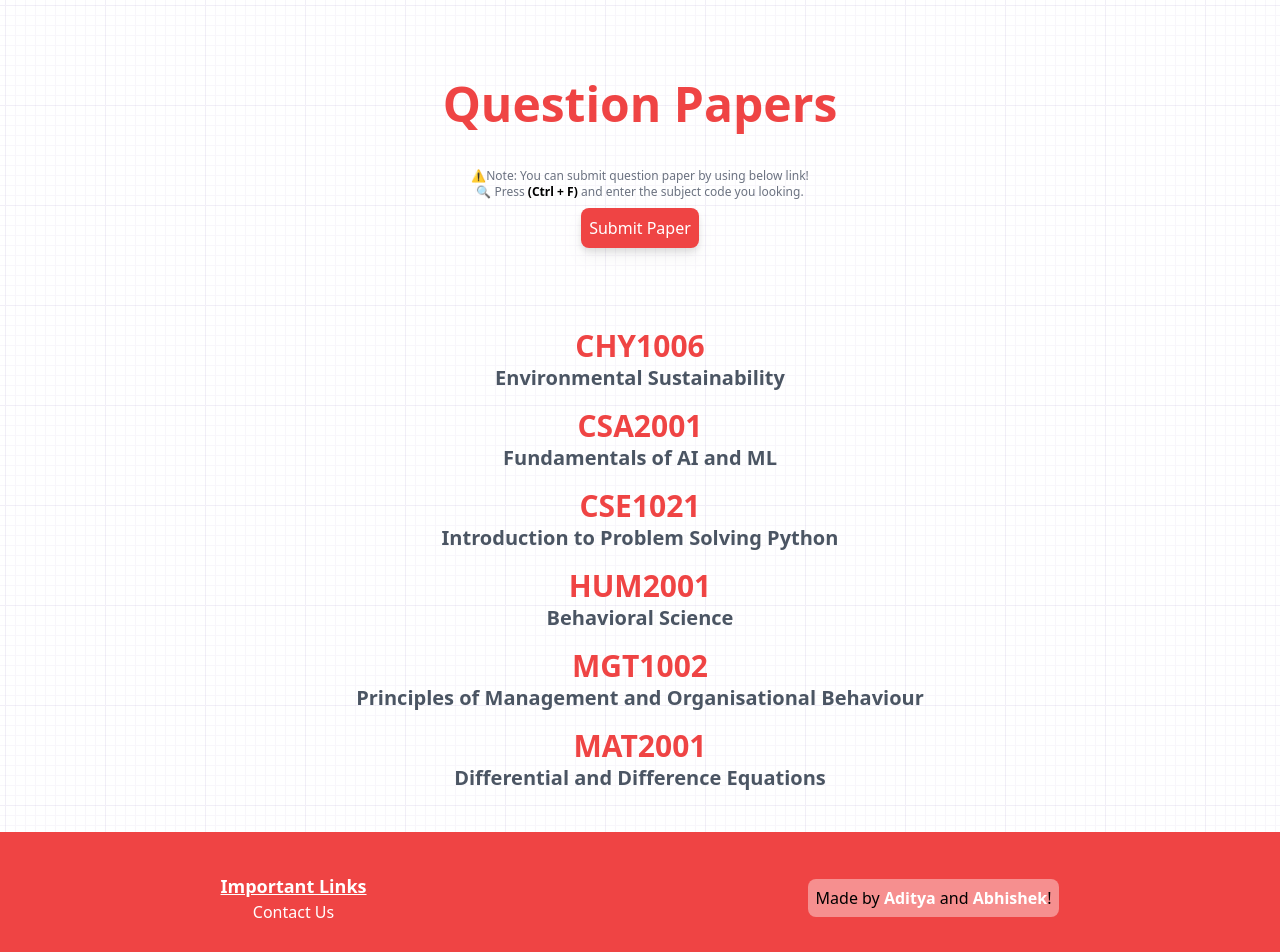
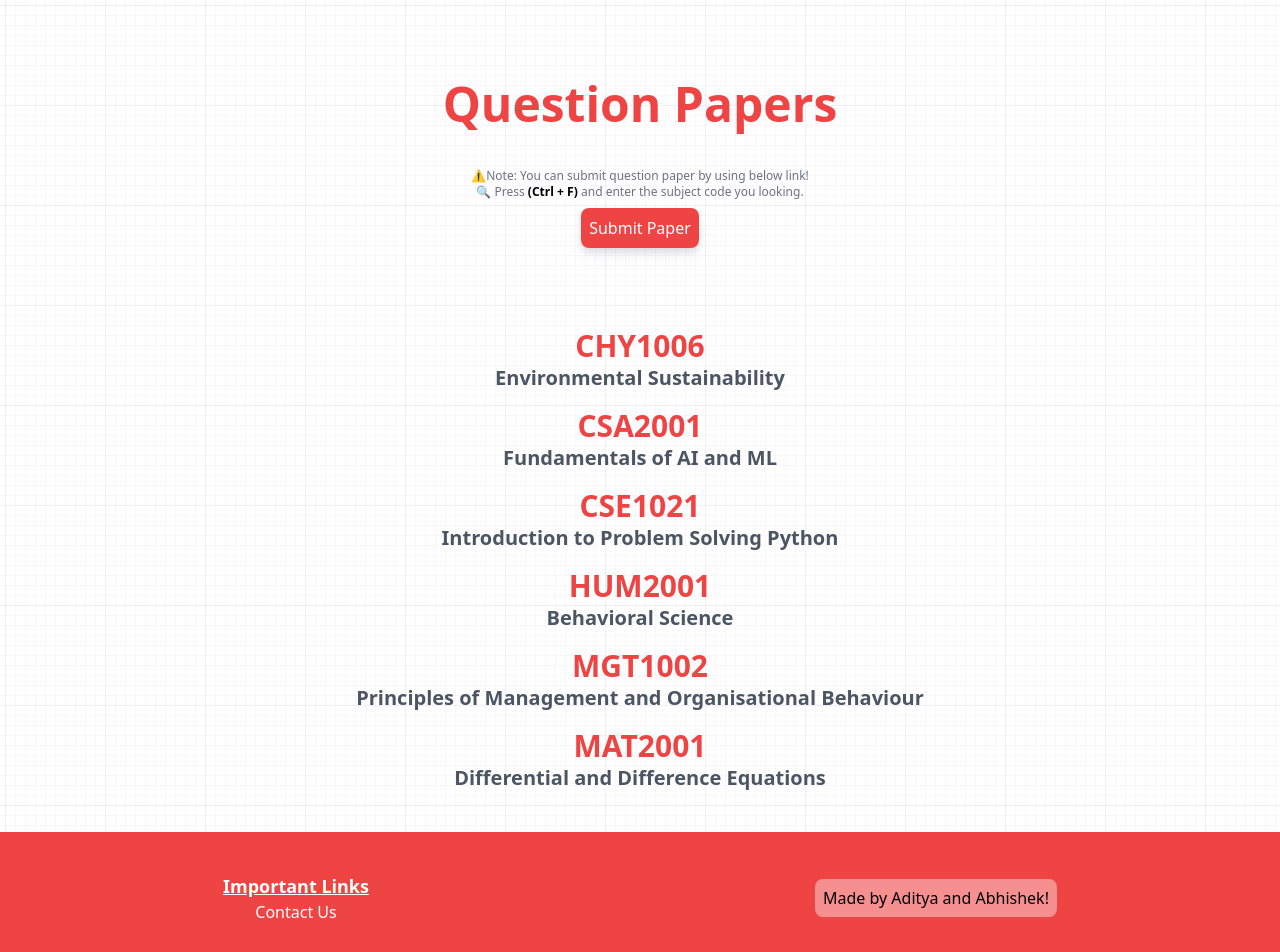
Before and after one commit to Cyb3rGhoul/qp-website-vitb, a React (Vite) app: page / in a window 1280 px wide. Shown: the top 952 px of the page. Built offline with nearby package versions, Linux system fonts and the light colour scheme.

Commit message:
Update App.jsx

```diff
--- a/src/App.jsx
+++ b/src/App.jsx
@@ -48,7 +48,7 @@ export default function App() {
 <p className="text-white text-center text-sm sm:text-base"><a href=".." className="text-white hover:font-semibold">Contact Us</a></p>
 </div>
  <div className="mt-2 sm:mt-10 mb-10">
-<span className="rounded-lg bg-white p-2 bg-opacity-40 items-center">Made by <a href="https://github.com/aditya9277" className="text-white font-semibold">Aditya</a> and <a href="https://github.com/abkux" className="text-white font-semibold">Abhishek</a>!</span>
+<span className="rounded-lg bg-white p-2 bg-opacity-40 items-center">Made by Aditya and Abhishek!</span>
 </div>
 </div>
     </>
```
